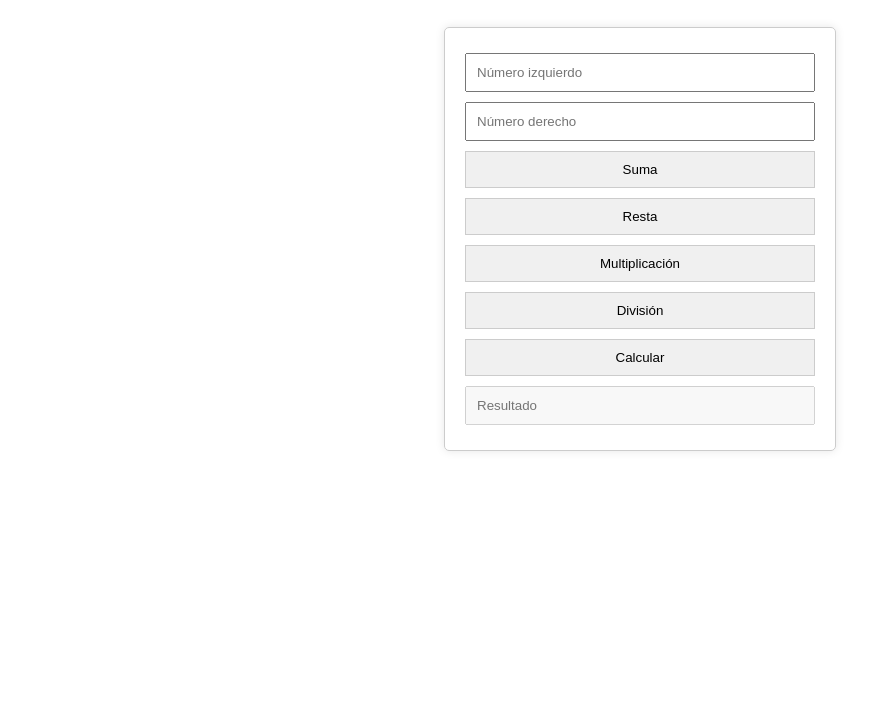
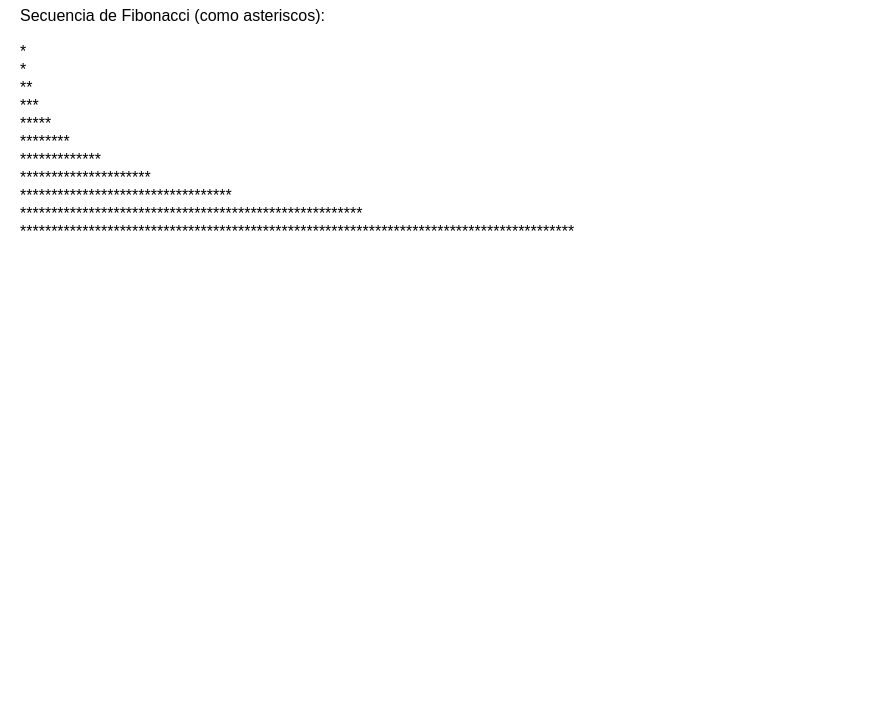
Before and after one commit to Joel525goku/Clase-Profe-Regalado, a plain HTML site: page index.html in a window 1280 px wide. Shown: the part 73-800 px from the top of the page, without its empty margins (0-879 px from the left). Drawn offline with Linux system fonts and the light colour scheme.

Commit message:
Add files via upload

```diff
--- a/index.html
+++ b/index.html
@@ -3,108 +3,57 @@
 <head>
     <meta charset="UTF-8">
     <meta name="viewport" content="width=device-width, initial-scale=1.0">
-    <title>Calculadora Avanzada</title>
+    <title>Secuencia Fibonacci</title>
     <style>
-        .calculator {
-            width: 350px;
-            margin: 100px auto;
-            border: 1px solid #ccc;
-            padding: 20px;
-            border-radius: 5px;
-            box-shadow: 0 0 10px rgba(0,0,0,0.1);
+        body {
+            font-family: Arial, sans-serif;
+            margin: 20px;
         }
-        .calculator input, .calculator button {
-            width: 100%;
-            padding: 10px;
-            margin: 5px 0;
-            box-sizing: border-box;
-        }
-        .calculator button {
-            background-color: #f0f0f0;
-            border: 1px solid #ccc;
-        }
-        .calculator button:hover {
-            background-color: #e0e0e0;
+        #fibonacci-sequence {
+            margin-top: 20px;
+            white-space: pre-wrap; /* Para mostrar correctamente los espacios en blanco */
         }
     </style>
 </head>
 <body>
-    <div class="calculator">
-        <div>
-            <input type="text" id="number1" placeholder="Número izquierdo">
-        </div>
-        <div>
-            <input type="text" id="number2" placeholder="Número derecho">
-        </div>
-        <button onclick="performOperation('+')">Suma</button>
-        <button onclick="performOperation('-')">Resta</button>
-        <button onclick="performOperation('*')">Multiplicación</button>
-        <button onclick="performOperation('/')">División</button>
-        <button onclick="calculate()">Calcular</button>
-        <div>
-            <input type="text" id="result" placeholder="Resultado" disabled>
-        </div>
-    </div>
+    <h1>Secuencia de Fibonacci</h1>
+    <div id="fibonacci-sequence"></div>
 
     <script>
-        // Objeto para manejar el estado de la calculadora
-        const calculator = {
-            num1: 0,
-            num2: 0,
-            operator: '+',
-            result: 0,
-            setNumbers: function(num1, num2) {
-                this.num1 = parseFloat(num1);
-                this.num2 = parseFloat(num2);
-            },
-            setOperator: function(op) {
-                this.operator = op;
-            },
-            calculate: function(callback) {
-                let result;
-                switch (this.operator) {
-                    case '+':
-                        result = this.num1 + this.num2;
-                        break;
-                    case '-':
-                        result = this.num1 - this.num2;
-                        break;
-                    case '*':
-                        result = this.num1 * this.num2;
-                        break;
-                    case '/':
-                        if (this.num2 === 0) {
-                            result = 'División por cero';
-                        } else {
-                            result = this.num1 / this.num2;
-                        }
-                        break;
-                    default:
-                        result = 'Operador desconocido';
+        function generarFibonacciHastaLimite(limite) {
+            let fib = [0, 1];  // Inicializamos los dos primeros números de la secuencia
+
+            while (true) {
+                let siguiente = fib[fib.length - 1] + fib[fib.length - 2];
+                if (siguiente > limite) {
+                    break;  // Salimos del bucle si el siguiente número excede el límite
                 }
-                this.result = result;
-                callback(result);
+                fib.push(siguiente);  // Agregamos el siguiente número a la secuencia
             }
-        };
 
-        function performOperation(operator) {
-            // Configurar el operador en el objeto calculadora
-            calculator.setOperator(operator);
+            // Si el límite está en la secuencia, no hacemos nada
+            // Si el límite no está en la secuencia, lo añadimos manualmente
+            if (fib[fib.length - 1] < limite) {
+                fib.push(limite);
+            }
+
+            return fib;
         }
 
-        function calculate() {
-            // Obtener los valores de los campos de texto
-            let num1 = document.getElementById('number1').value;
-            let num2 = document.getElementById('number2').value;
+        function convertirANumeroDeAsteriscos(fib) {
+            return fib.map(num => '*'.repeat(num)).join('\n');
+        }
 
-            // Configurar los números en el objeto calculadora
-            calculator.setNumbers(num1, num2);
+        // Generamos los números de la secuencia de Fibonacci hasta el número 34
+        const limite = 89;
+        const secuencia = generarFibonacciHastaLimite(limite);
 
-            // Calcular el resultado y mostrarlo en el campo de texto
-            calculator.calculate(function(result) {
-                document.getElementById('result').value = result;
-            });
-        }
+        // Convertimos la secuencia de números a una representación de asteriscos
+        const asteriscos = convertirANumeroDeAsteriscos(secuencia);
+
+        // Mostramos la secuencia de asteriscos en el div con id 'fibonacci-sequence'
+        const div = document.getElementById('fibonacci-sequence');
+        div.textContent = 'Secuencia de Fibonacci (como asteriscos):\n' + asteriscos;
     </script>
 </body>
 </html>
```
